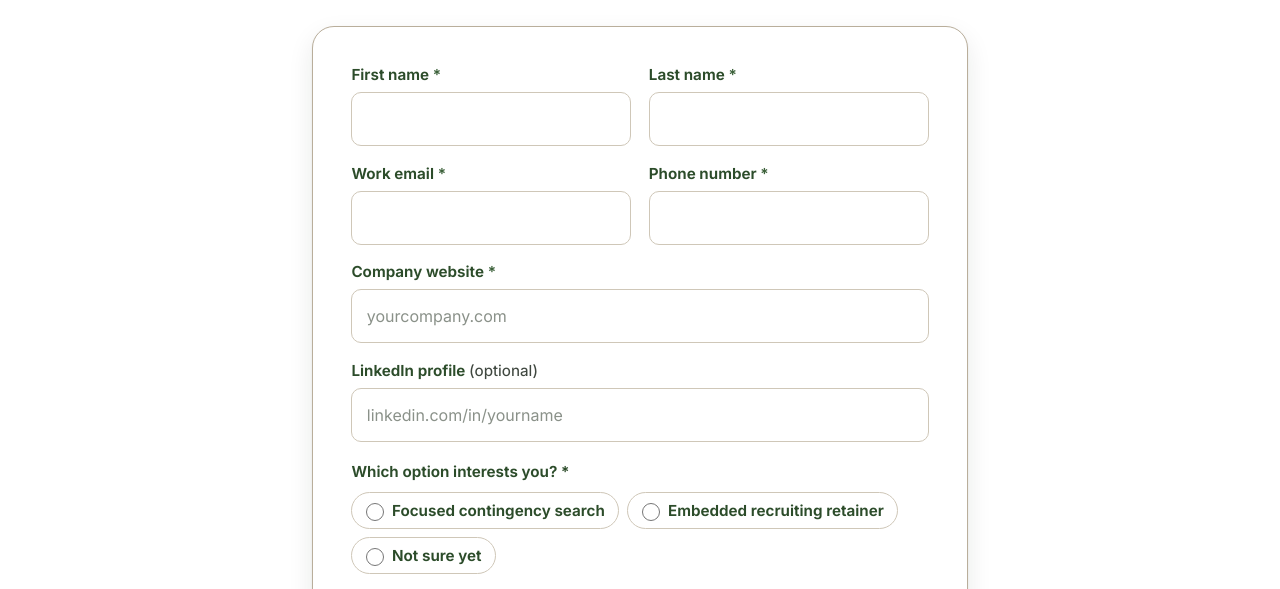
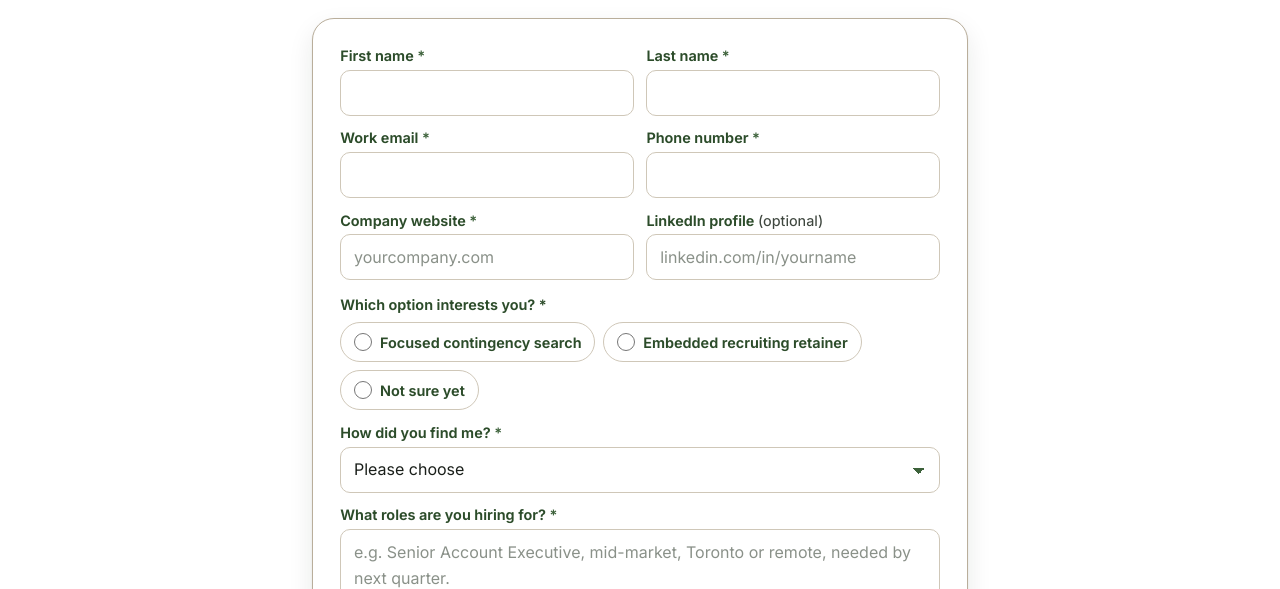
Before and after one commit to MTSM007/MTSM007.github.io, a plain HTML site: page start-hiring/index.html in a window 1280 px wide. Shown: the part 360-949 px from the top of the page. Drawn offline with Linux system fonts and the light colour scheme.

Commit message:
Compact Start hiring and Candidates forms (same fields, less height)
Co-Authored-By: Claude Opus 5.5 <noreply@anthropic.com>

```diff
--- a/start-hiring/index.html
+++ b/start-hiring/index.html
@@ -15,7 +15,7 @@
 <link rel="icon" href="/assets/logo.svg" type="image/svg+xml">
 <link rel="apple-touch-icon" href="/assets/apple-touch-icon.png">
 <link rel="preload" href="/fonts/inter-latin.woff2" as="font" type="font/woff2" crossorigin>
-<link rel="stylesheet" href="/styles.css?v=bf6743983f">
+<link rel="stylesheet" href="/styles.css?v=8c62e161ac">
 <meta property="og:type" content="website">
 <meta property="og:site_name" content="Morley Talent Solutions">
 <meta property="og:title" content="Start Hiring | Morley Talent Solutions">
@@ -26,7 +26,7 @@
 <meta property="og:image:height" content="630">
 <meta property="og:locale" content="en_CA">
 <meta name="twitter:card" content="summary_large_image">
-<script src="/site.js?v=bf6743983f" defer></script>
+<script src="/site.js?v=8c62e161ac" defer></script>
 </head>
 <body>
 <a class="skip" href="#main">Skip to content</a>
@@ -58,8 +58,10 @@
         <div class="field"><label for="f-email">Work email <span aria-hidden="true">*</span></label><input id="f-email" name="email" type="email" autocomplete="email" required></div>
         <div class="field"><label for="f-phone">Phone number <span aria-hidden="true">*</span></label><input id="f-phone" name="phone" type="tel" autocomplete="tel" required minlength="7"></div>
       </div>
-      <div class="field"><label for="f-web">Company website <span aria-hidden="true">*</span></label><input id="f-web" name="website" inputmode="url" autocomplete="url" placeholder="yourcompany.com" required></div>
-      <div class="field"><label for="f-li">LinkedIn profile <span class="optional">(optional)</span></label><input id="f-li" name="linkedin" inputmode="url" placeholder="linkedin.com/in/yourname"></div>
+      <div class="field-row">
+        <div class="field"><label for="f-web">Company website <span aria-hidden="true">*</span></label><input id="f-web" name="website" inputmode="url" autocomplete="url" placeholder="yourcompany.com" required></div>
+        <div class="field"><label for="f-li">LinkedIn profile <span class="optional">(optional)</span></label><input id="f-li" name="linkedin" inputmode="url" placeholder="linkedin.com/in/yourname"></div>
+      </div>
       <fieldset class="field">
         <legend>Which option interests you? <span aria-hidden="true">*</span></legend>
         <div class="checks">
@@ -79,7 +81,7 @@
             <option>Other</option>
           </select>
       </div>
-      <div class="field"><label for="f-roles">What roles are you hiring for? <span aria-hidden="true">*</span></label><textarea id="f-roles" name="roles" rows="5" required minlength="10" placeholder="e.g. Senior Account Executive, mid-market, Toronto or remote, needed by next quarter."></textarea></div>
+      <div class="field"><label for="f-roles">What roles are you hiring for? <span aria-hidden="true">*</span></label><textarea id="f-roles" name="roles" rows="3" required minlength="10" placeholder="e.g. Senior Account Executive, mid-market, Toronto or remote, needed by next quarter."></textarea></div>
       <p class="small form-note"><span aria-hidden="true">*</span> Required. Your details are only used to respond to your enquiry. See the <a href="/privacy/">Privacy Policy</a>.</p>
       <div class="submit-row"><button class="btn btn-primary" type="submit">Start hiring</button><span class="reassure"><svg width="18" height="18" viewBox="0 0 24 24" fill="none" stroke="currentColor" stroke-width="2" stroke-linecap="round" stroke-linejoin="round" aria-hidden="true"><path d="M20 6 9 17l-5-5"/></svg> No obligation</span></div>
     </form>
--- a/styles.css
+++ b/styles.css
@@ -546,3 +546,16 @@ a.resource-card:hover { border-color: var(--green); }
 /* Candidates form: "Other" role area text box (11-16) */
 .checks .area-other { grid-column: 1 / -1; flex-basis: 100%; margin-top: .3rem; }
 .area-other[hidden] { display: none; }
+
+/* Compact Start hiring + Candidates forms (11-18): same fields, less height */
+.form-wrap .lead-form { margin-top: 1.3rem; padding: clamp(1.1rem, 3vw, 1.7rem); gap: .8rem; }
+.form-wrap .field-row { gap: .8rem; }
+.form-wrap .field { gap: .25rem; }
+.form-wrap .field label, .form-wrap fieldset.field legend { font-size: .9rem; }
+.form-wrap fieldset.field legend { margin-bottom: .35rem; }
+.form-wrap .field input:not([type=radio]):not([type=checkbox]), .form-wrap .field select { padding: .55rem .8rem; min-height: 44px; }
+.form-wrap .check input[type=radio], .form-wrap .check input[type=checkbox] { padding: 0; min-height: 0; margin: 0; }
+.form-wrap .checks .check { align-items: center; min-height: 40px; }
+.form-wrap .field textarea { padding: .55rem .8rem; min-height: 5.5rem; }
+.form-wrap .checks .check { padding: .35rem .8rem; }
+.form-wrap .check.consent { padding: .7rem .9rem; }
```
Also changed, not shown: 404.html (+2 -2 lines), about/index.html (+2 -2 lines), candidates/index.html (+6 -4 lines), confirm/index.html (+2 -2 lines), how-it-works/index.html (+2 -2 lines), index.html (+2 -2 lines), privacy/index.html (+2 -2 lines), resources/index.html (+2 -2 lines), resources/kickoff-simulator/index.html (+2 -2 lines), resources/recruitment-kickoff-kit/index.html (+2 -2 lines), resources/thanks/index.html (+2 -2 lines), results/index.html (+2 -2 lines), thanks-candidates/index.html (+2 -2 lines), thanks/index.html (+2 -2 lines), 1 more files.
